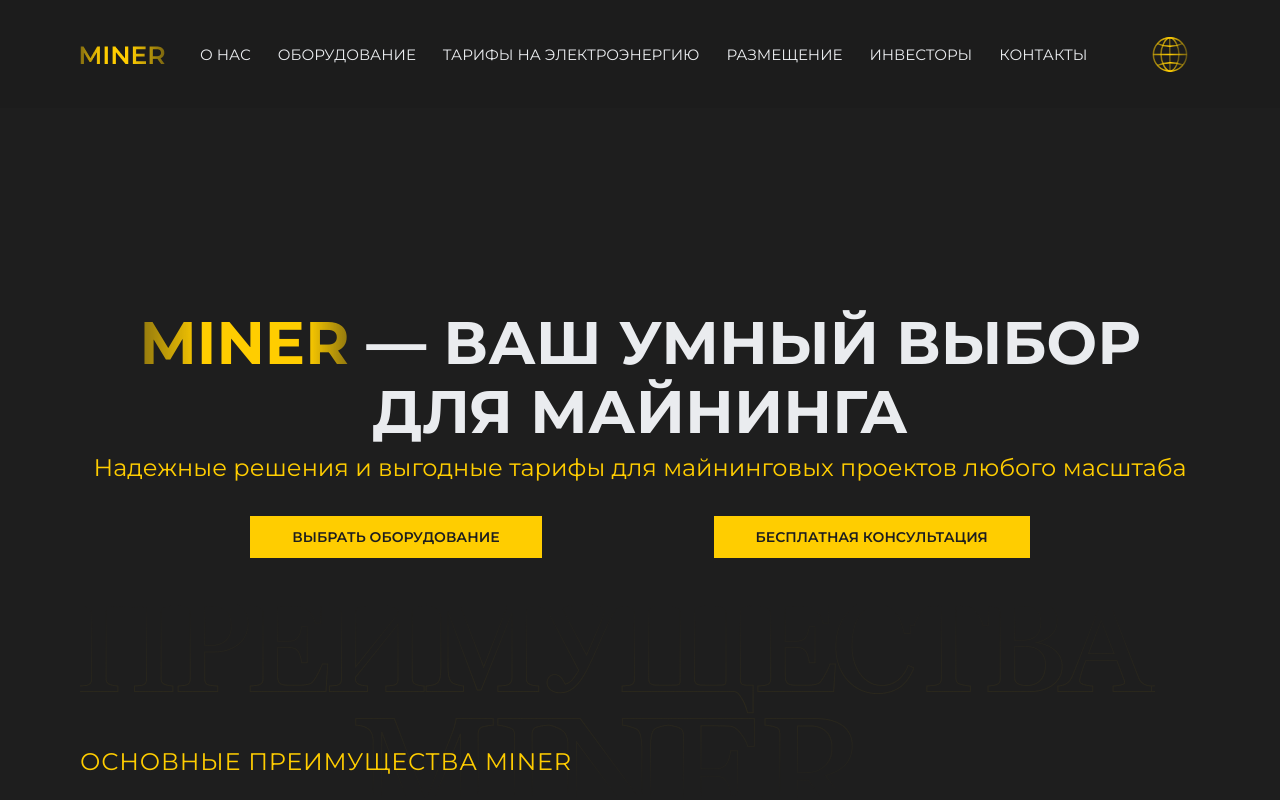
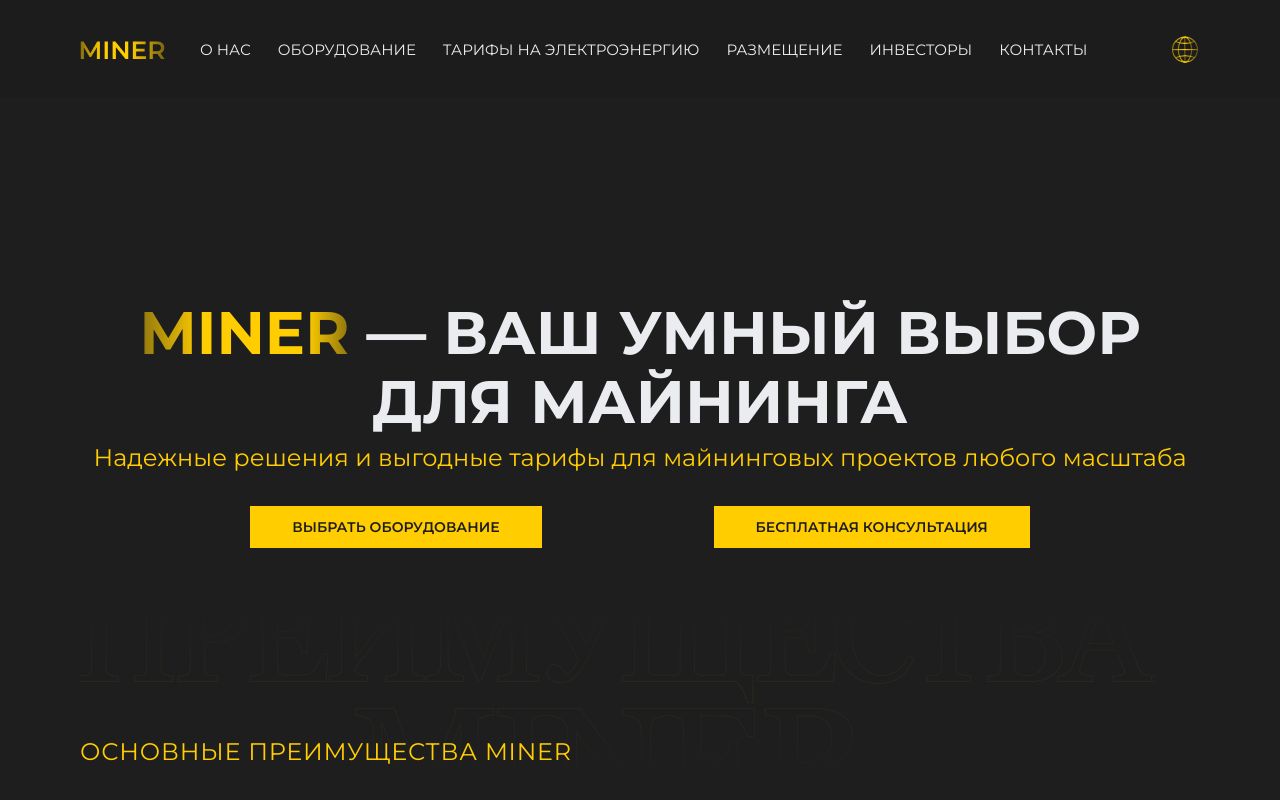
Before and after one commit to napodhva7e/Frontend-Miner, a plain HTML site: page index.html in a window 1280 px wide. Shown: the top 800 px of the page. Drawn offline with Linux system fonts and the light colour scheme.

Commit message:
change language menu

```diff
--- a/styles/main.css
+++ b/styles/main.css
@@ -50,7 +50,6 @@ a {
   background-size: contain;
 }
 .logo:hover {
-
 }
 .nav {
   flex-grow: 1;
@@ -73,8 +72,8 @@ a {
   border-bottom: 1px solid var(--accent-light);
 }
 .language-popUp-menu {
-  width: 50px;
-  height: 40px;
+  width: 30px;
+  height: 30px;
   background-image: url(../images/language-icons/Глобус.svg);
   background-repeat: no-repeat;
   background-size: contain;
```
